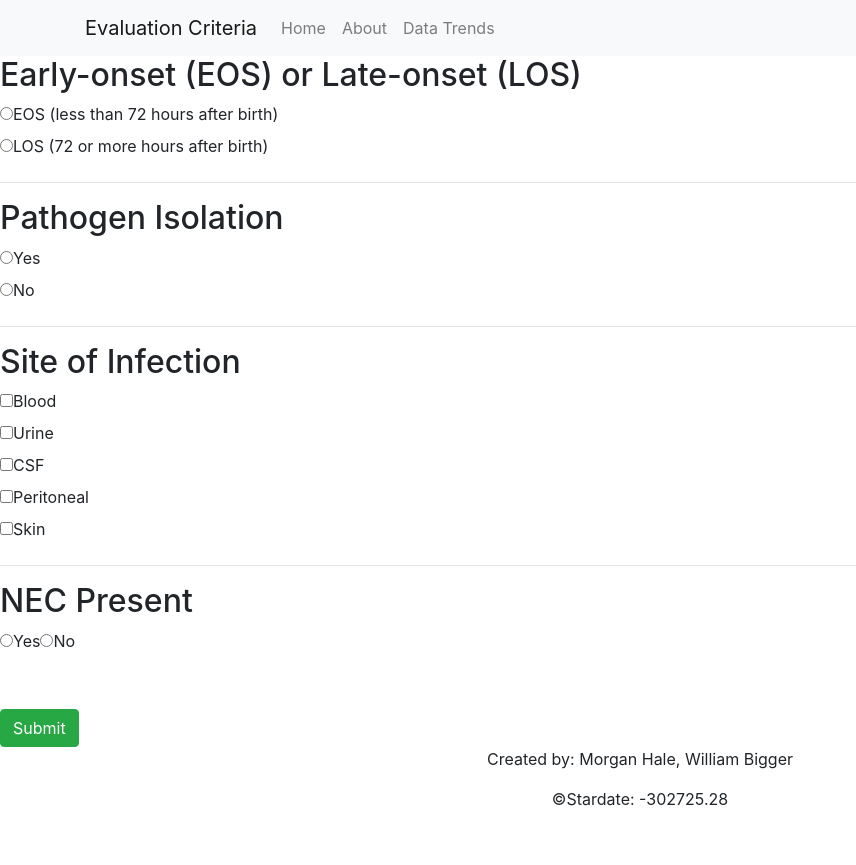
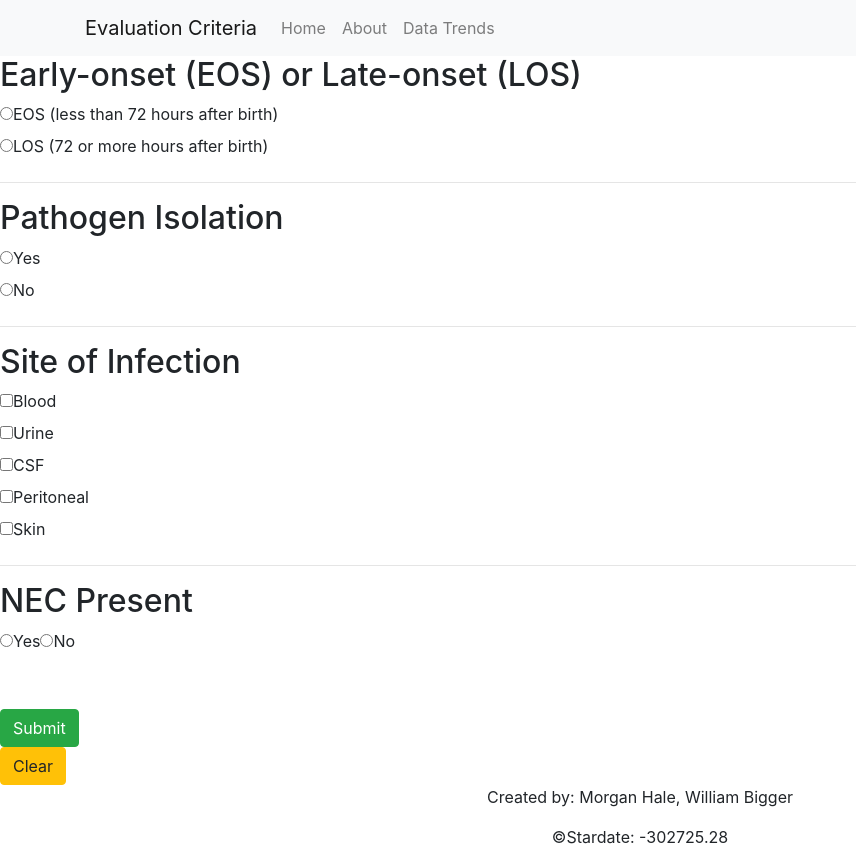
Before and after one commit to willbigger/willbigger.github.io, a React (Create React App) app in the folder frontend/: page / in a window 1280 px wide. Shown: the whole page, without its empty margins (0-856 px from the left). Before the commit the page ends 827 px from the top, so only its background shows below. Built offline with nearby package versions, Linux system fonts and the light colour scheme.

Commit message:
clear button

```diff
--- /dev/null
+++ b/frontend/src/components/ClearButton.js
@@ -0,0 +1,12 @@
+import React from "react";
+import Button from 'react-bootstrap/Button'
+
+function SubmitButton({ onClear }) {
+    return (
+        <div>
+            <Button variant='warning' onClick={onClear} >Clear</Button>
+        </div>
+    );
+}
+
+export default SubmitButton;
--- a/frontend/src/components/FormComponent.js
+++ b/frontend/src/components/FormComponent.js
@@ -1,6 +1,7 @@
 import React, { useState } from 'react';
 import OutputWidget from './OutputWidget';
 import SubmitButton from './SubmitButton';
+import ClearButton from './ClearButton';
 
 function FormComponent() {
 
@@ -125,11 +126,17 @@ function FormComponent() {
     event.preventDefault(); // stops refresh
     if (inputs.os && inputs.pathogen && (inputs.infectionSiteBlood || inputs.infectionSiteUrine || inputs.infectionSiteCSF || inputs.infectionSitePeritoneal || inputs.infectionSiteSkin) && inputs.nec) {
       setValid(true)
-      setResults(!showResults); // changes to display only if valid input
+      setResults(true); // changes to display only if valid input
     }
     setSubmitted(true);
   }
 
+  const onClear = (event) => {
+    event.preventDefault(); // stops refresh
+    setValid(false);
+    setResults(false);
+    setSubmitted(false);
+  }
 
   return (
     <div className="form-container">
@@ -276,6 +283,7 @@ function FormComponent() {
         sitePeritoneal={inputs.infectionSitePeritoneal}
         siteSkin={inputs.infectionSiteSkin}
         infec={inputs.nec}/>}
+        <ClearButton onClear={onClear}/>
       </form>
     </div>
   )
```
